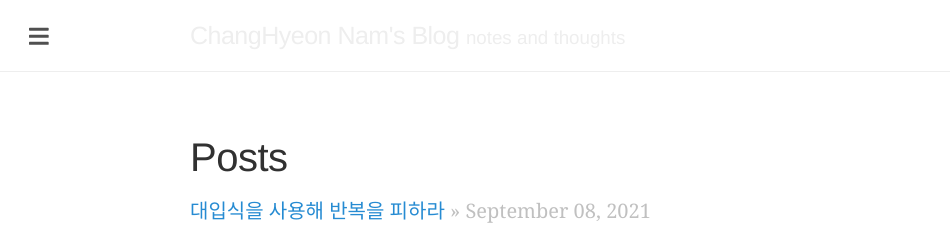
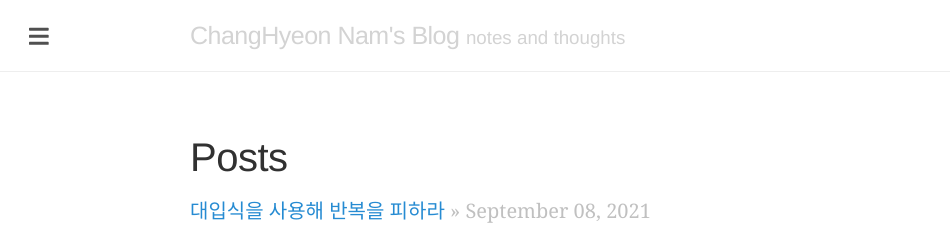
Before and after one commit to changhyeonnam/changhyeonnam.github.io, a Jekyll site: the page built from index.html, in a window 1280 px wide. Shown: the top 225 px of the page, without its empty margins (0-950 px from the left). Built offline with Jekyll 4.4.1, drawn with Linux system fonts in a browser that asks for light colours; nearby versions of some CDN libraries; comment, search, counter and statistics services are not loaded.

Commit message:
Update lanyon.scss

```diff
--- a/_sass/lanyon.scss
+++ b/_sass/lanyon.scss
@@ -102,15 +102,15 @@ h1, h2, h3, h4, h5, h6 {
 .masthead-title {
   margin-top: 0;
   margin-bottom: 0;
-  color: #eee ;
+  color:  #d3d3d3 ;
 }
 .masthead-title a {
-  color: #eee ;
+  color:  #d3d3d3 ;
 }
 .masthead-title small {
   font-size: 75%;
   font-weight: 400;
-  color: #eee;
+  color:  #d3d3d3;
   letter-spacing: 0;
 }
 
```
